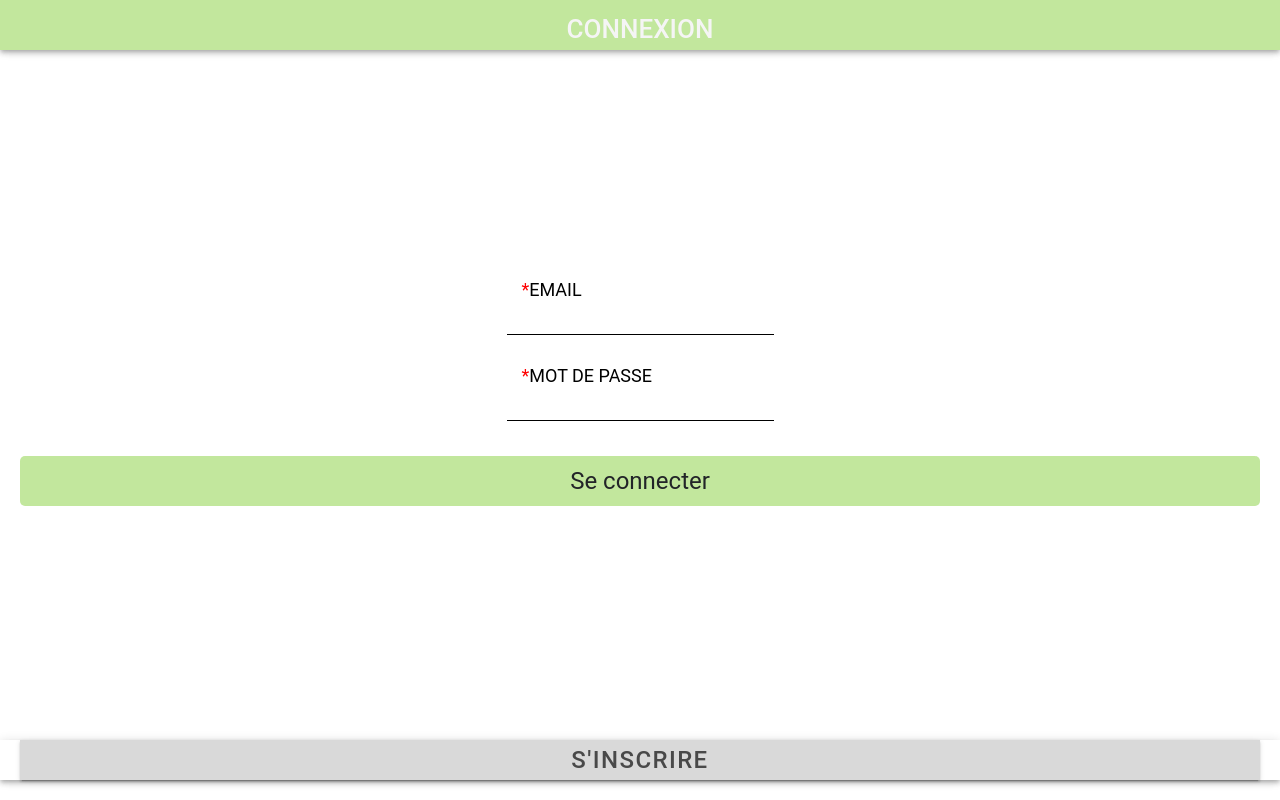
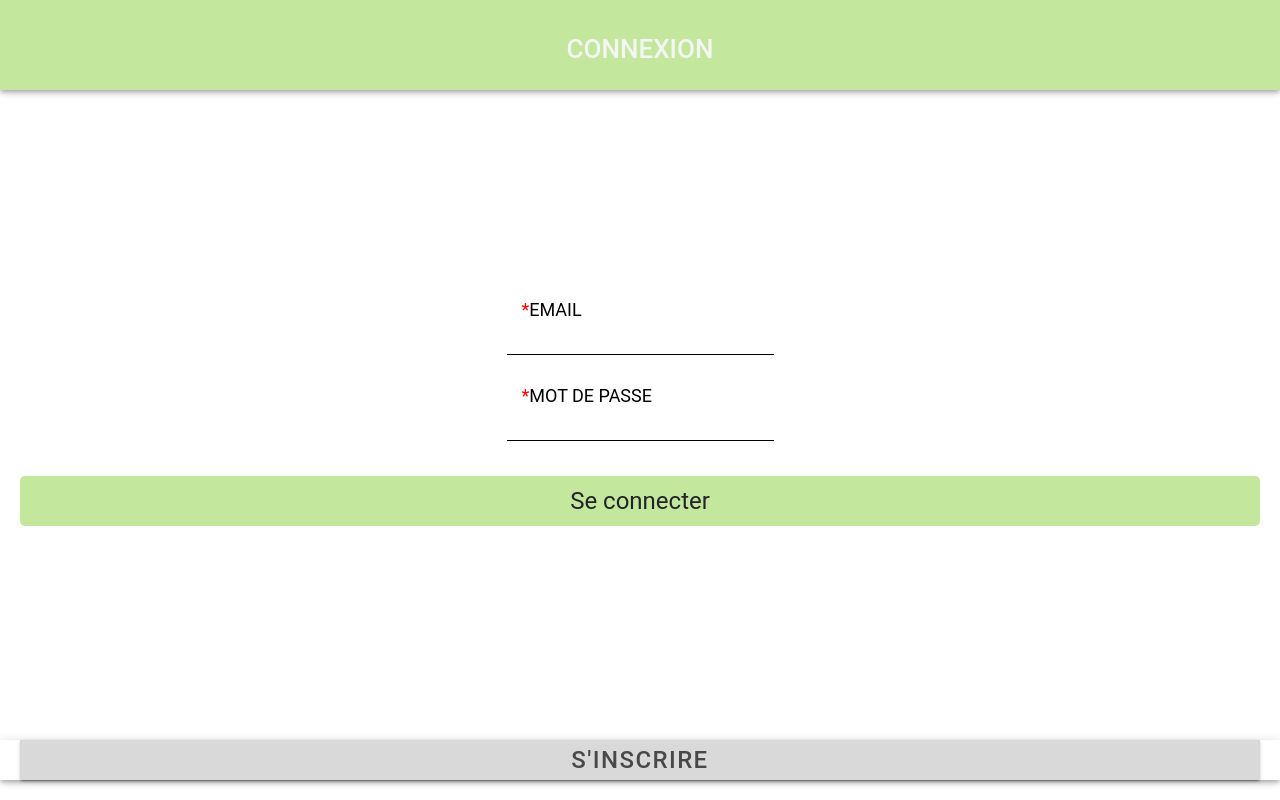
Before and after one commit to Digicci/modixom, a React (Vite) app: page /connexion in a window 1280 px wide. Built offline with nearby package versions, Linux system fonts and the light colour scheme.

Commit message:
fixing header & tab bar

```diff
--- a/src/App.scss
+++ b/src/App.scss
@@ -15,7 +15,7 @@
   justify-content: center;
   align-items: center;
   width: 100vw;
-  height: 50px;
+  height: 90px;
   background-color: var(--client-primary-bg-color);
   color: var(--client-text-color);
   font-size: 24px;
--- a/src/components/Header/index.tsx
+++ b/src/components/Header/index.tsx
@@ -19,7 +19,7 @@ const Header: React.FC<IHeaderProps> = ({text, canGoBack = false, defaultHref =
 
     return (
         <IonHeader className={headerClass}>
-            <IonToolbar className={'toolBar'}>
+            <IonToolbar className={'toolBar'} style={{paddingTop: '40px'}}>
                 {
                     canGoBack &&
                         <IonButtons slot={"start"}>
--- a/src/pages/ConnectedRoot/index.tsx
+++ b/src/pages/ConnectedRoot/index.tsx
@@ -57,7 +57,7 @@ const ConnectedRoot: React.FC = () => {
                 // End of router outlet /////////////////////////////////////////////////////
                 // Bottom tab bar navigation
             }
-            <IonTabBar slot="bottom">
+            <IonTabBar slot="bottom" style={{paddingBottom: '40px'}}>
                 <IonTabButton tab="home" href="/home">
                     <IonIcon aria-hidden={true} icon={home}/>
                 </IonTabButton>
```
